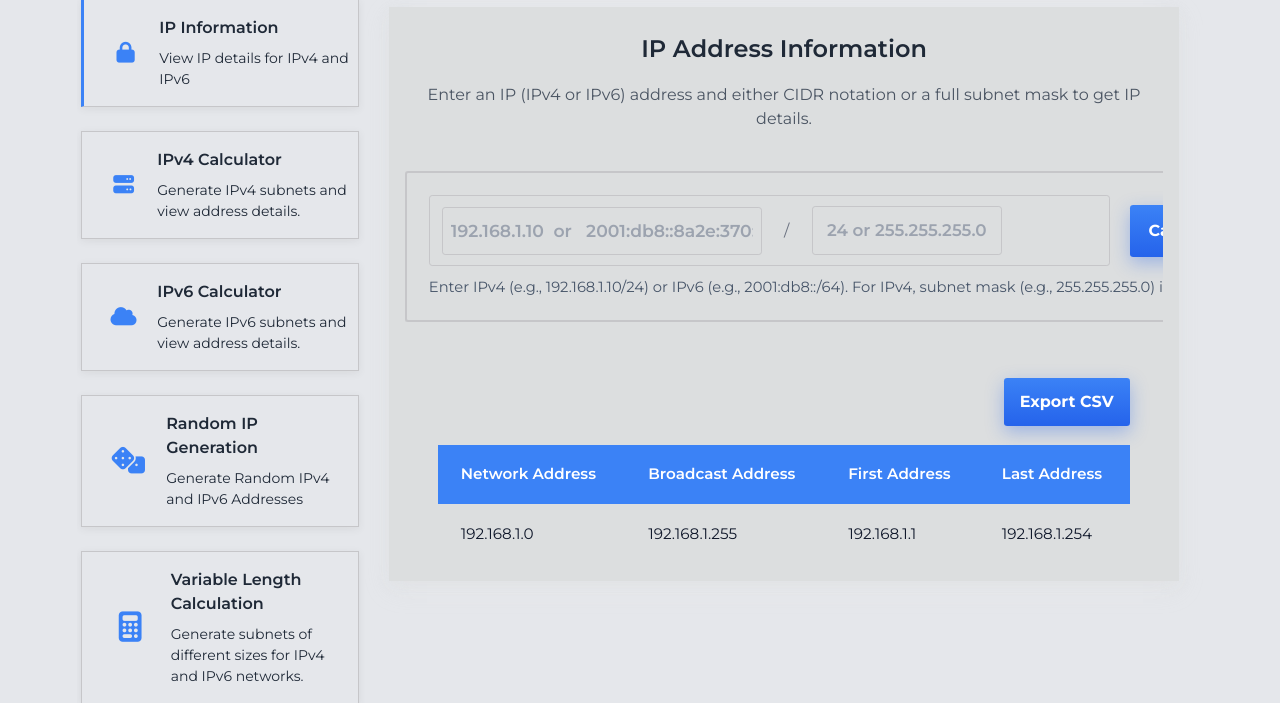
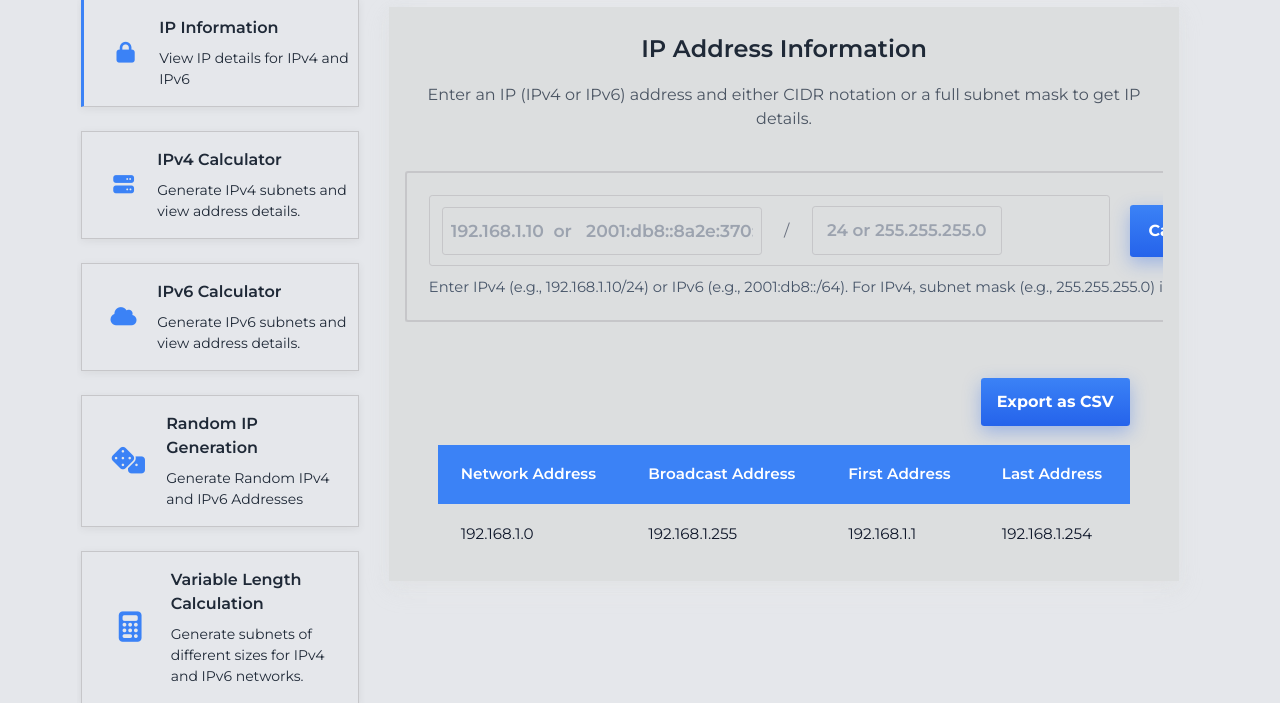
Before and after one commit to WilliesGit/Subnet-Calculator, a Flask app: page / in a window 1280 px wide. Shown: the part 113-816 px from the top of the page. Run offline with Flask 3, Linux system fonts and the light colour scheme; some libraries are stand-ins or nearby versions.

Commit message:
Export Button

```diff
--- a/static/ip_info.js
+++ b/static/ip_info.js
@@ -141,7 +141,7 @@ document.addEventListener('DOMContentLoaded', () => {
         const btn_export = document.querySelector('.btn-export');
         btn_export.onclick = function(){
             window.alert('Export button clicked')
-            //
+            ////
     }
     }
     //
--- a/templates/index.html
+++ b/templates/index.html
@@ -125,7 +125,7 @@
         <!-- ===== FORM END ===== -->
 
         <div class="table-actions">
-            <button class="btn-export" type="submit">Export CSV</button>
+            <button class="btn-export" type="submit">Export as CSV</button>
         </div>
 
         <!-- ===== OUTPUT TABLE ===== -->
```
